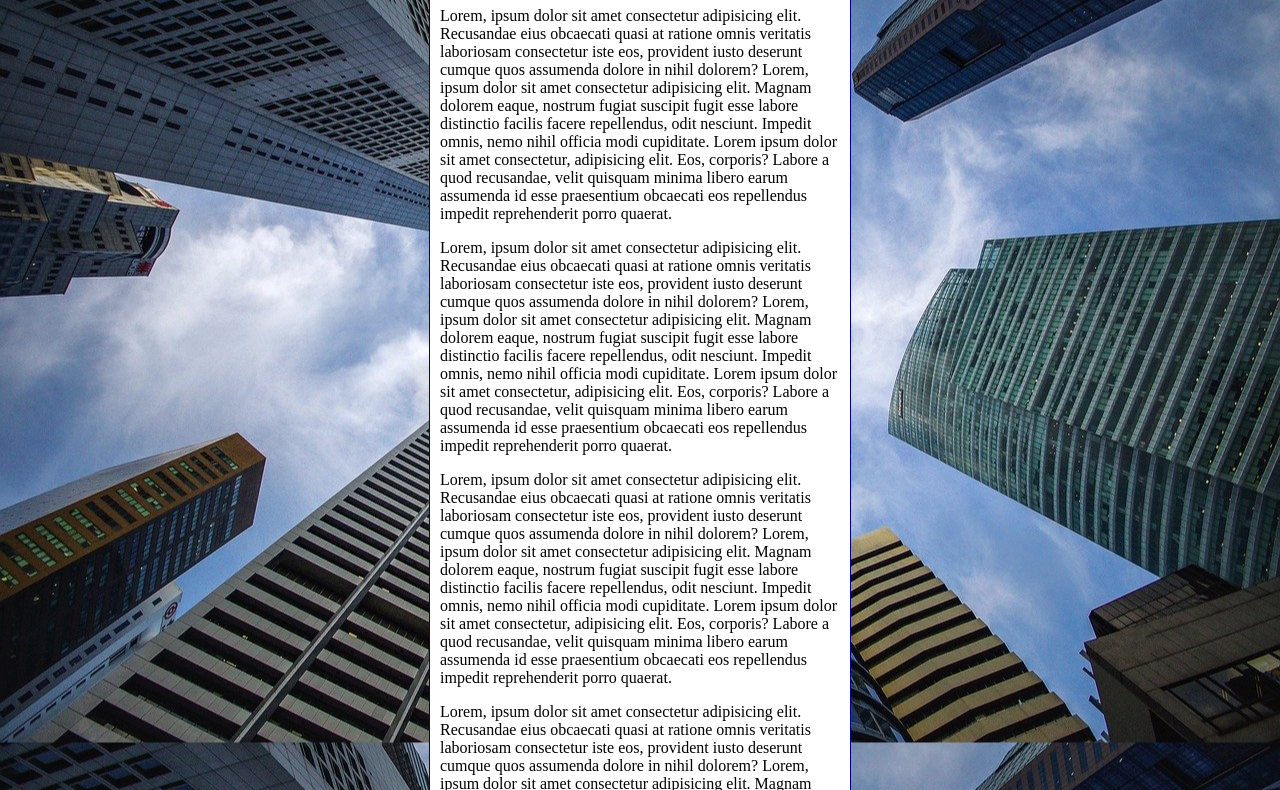
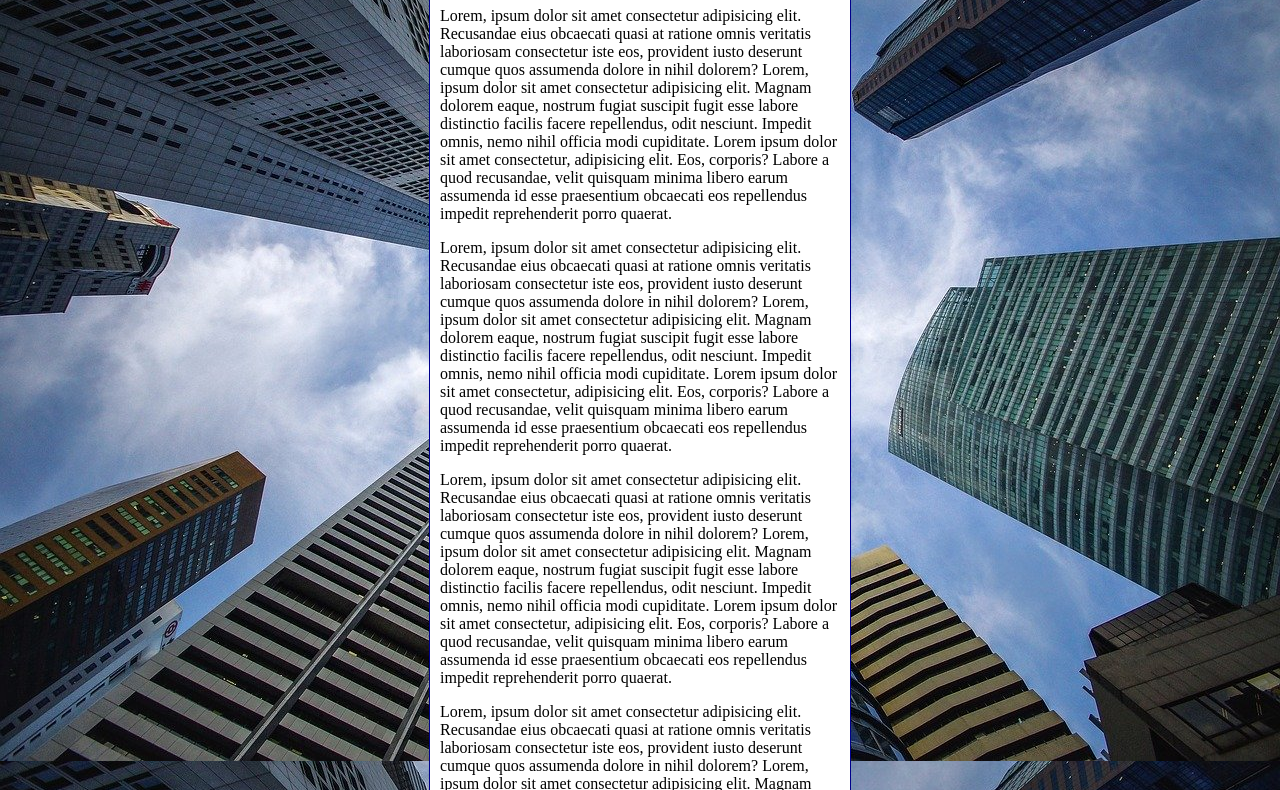
Before and after one commit to JVictor-web/html-css, a plain HTML site: page exercicios/ex022/fundo006.html in a window 1280 px wide. Shown: the part 92-882 px from the top of the page. Drawn offline with Linux system fonts and the light colour scheme.

Commit message:
Update fundo006.html

```diff
--- a/exercicios/ex022/fundo006.html
+++ b/exercicios/ex022/fundo006.html
@@ -3,19 +3,23 @@
 <head>
     <meta charset="UTF-8">
     <meta name="viewport" content="width=device-width, initial-scale=1.0">
-    <title>Document</title>
+    <title>Fundo fixo de tela</title>
     <style>
         body{
-            height: 100vh;
+            /* height: 100vh;
             background-color: black;
             background-image: url('imagens/wallpaper002.jpg');
             background-position: center center;
-            background-repeat: repeat-y;
+            background-repeat: no-repeat;
+            background-size: cover;
+            background-attachment: fixed;  */
+
+            background: black url('imagens/wallpaper002.jpg') center center no-repeat  fixed ;
             background-size: cover;
         }
         main {
             background-color: white;
-            width: 400px;
+            max-width: 400px;
             padding: 10px;
             margin: auto;
             border: 1px solid darkblue;
```
